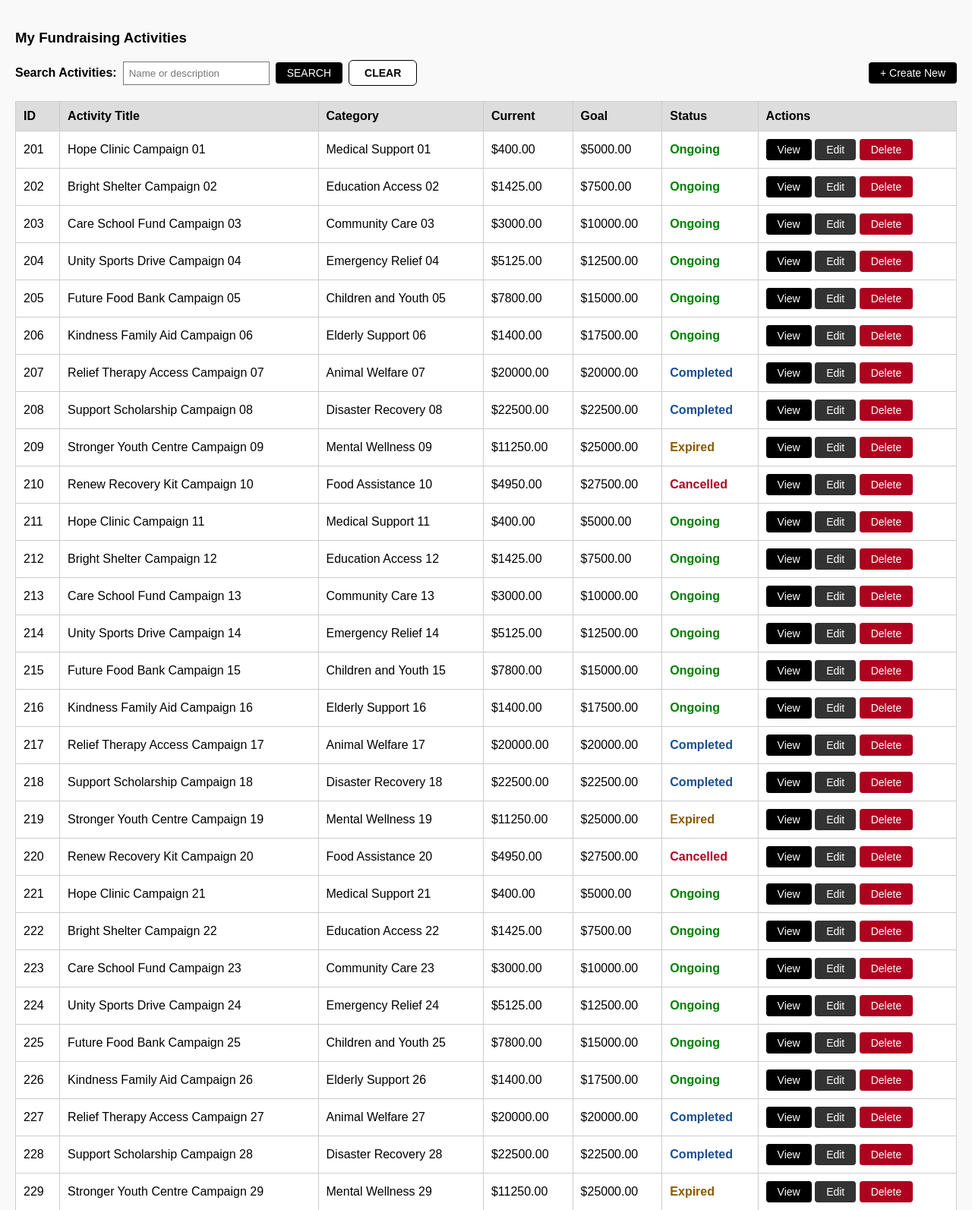
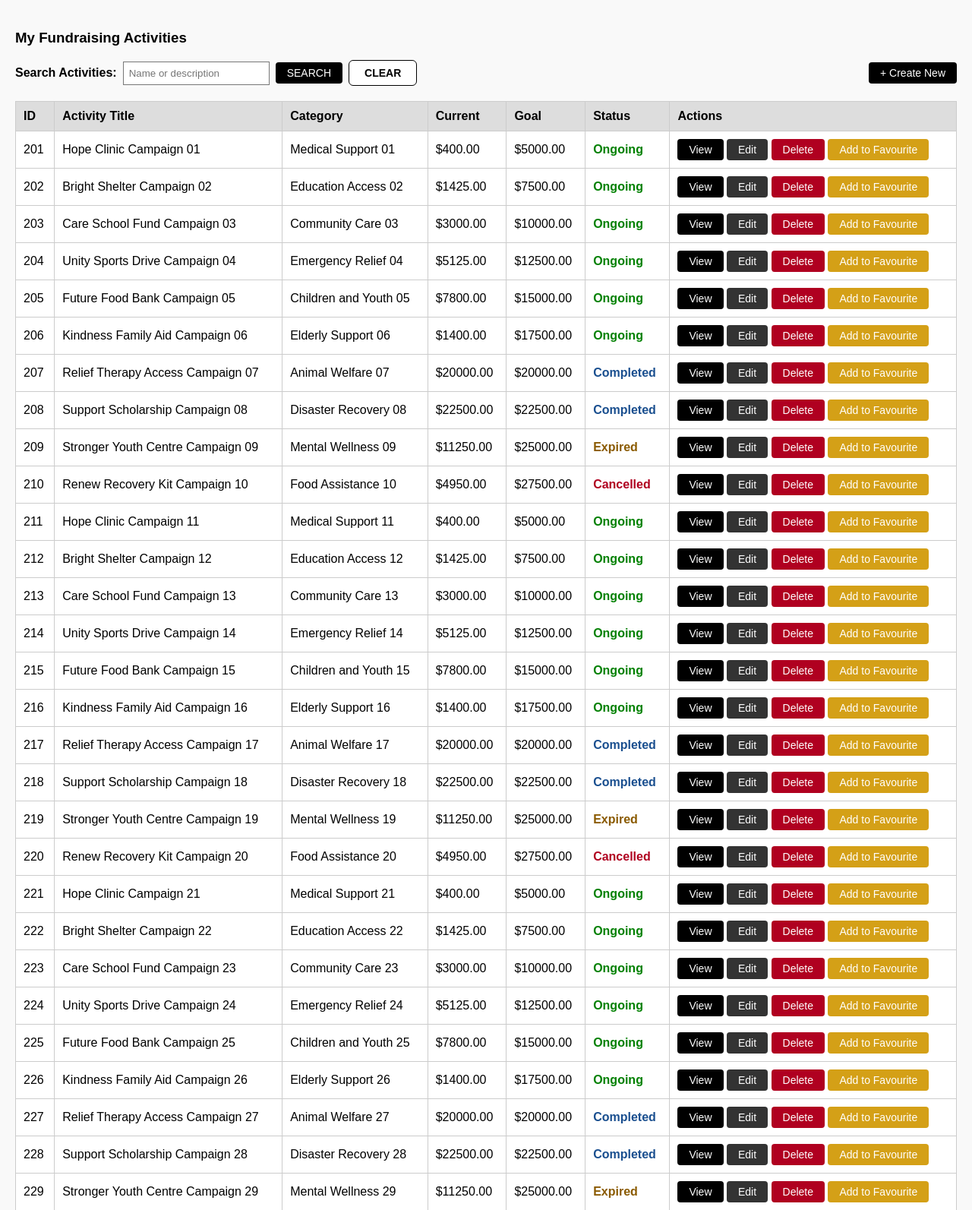
Before and after one commit to Anythingsaf22/CSIT314-SDM, a Flask app: page /activities in a window 1280 px wide. Shown: the part 142-1735 px from the top of the page at 76% size. Run offline with Flask 3, Linux system fonts and the light colour scheme; data comes from the database, SQL or seed files in the repository.

Commit message:
add 'add to favourite' function
add 'add to favourite' function

```diff
--- a/templates/activities/list_activities.html
+++ b/templates/activities/list_activities.html
@@ -20,6 +20,7 @@
         .btn-view { background: #000; color: white; }
         .btn-edit { background: #333; color: white; }
         .btn-delete { background: #b00020; color: white; }
+        .btn-Fav { background: #d4a017; color: white; }
         .btn-outline { background: white; color: black; border: 1px solid black; padding: 8px 20px; border-radius: 6px; font-weight: bold; cursor: pointer; }
         .status-ongoing { color: green; font-weight: bold; }
         .status-completed { color: #1a4f8f; font-weight: bold; }
@@ -113,6 +114,7 @@
                                     class="btn btn-view"
                                     type="button"
                                     data-view-count="{{ activity.viewCount }}"
+                                    data-favourite-count="{{ activity.favouriteCount }}"
                                     onclick='openActivityModal(this,
                                     {{ activity.activityName|tojson }},
                                     {{ activity.activityStatus|tojson }},
@@ -137,6 +139,11 @@
                                     onclick='openDeleteActivityModal({{ activity.activityId|tojson }}, {{ activity.activityName|tojson }})'
                                 >
                                     Delete
+                                </button>
+                                <button class="btn btn-Fav"
+                                    type="button"
+                                    onclick='openAddFavModal({{ activity.activityId|tojson }}, {{ activity.activityName|tojson }})'>
+                                    Add to Favourite
                                 </button>
                             </td>
                         </tr>
@@ -194,6 +201,20 @@
         </div>
     </div>
 
+    <div id="addFavModal" class="modal-overlay">
+        <div class="modal-simple">
+            <h3>Added to Favourites</h3>
+            <p id="addFavMessage"></p>
+            <div class="modal-actions">
+                <button class="btn btn-black"
+                        type="button"
+                        onclick="closeModal('addFavModal')">
+                    Close
+                </button>
+            </div>
+        </div>
+    </div>
+
     <script>
         function openActivityModal(
             button,
@@ -233,7 +254,7 @@
 
             document.getElementById("view-count").innerText = currentViewCount;
 
-            document.getElementById("favourite-count").innerText = favouriteCount;
+            document.getElementById("favourite-count").innerText = Number(button.dataset.favouriteCount);
 
             recordView(activityId);
 
@@ -254,6 +275,40 @@
             document.getElementById("deleteModal").style.display = "flex";
         }
 
+        function openAddFavModal(activityId, activityName) {
+            fetch("{{ url_for('favourites_list.add_favourite_list') }}", {
+                method: "POST",
+                headers: {
+                    "Content-Type": "application/x-www-form-urlencoded"
+                },
+                body: "activityId=" + encodeURIComponent(activityId)
+            })
+            .then(response => response.json())
+            .then(data => {
+
+                const msg = document.getElementById("addFavMessage");
+
+                if (data.success) {
+                    msg.innerText =
+                        `"${activityName}" has been added to your favourite list.`;
+                    const viewButtons = document.querySelectorAll(".btn-view");
+
+                    viewButtons.forEach(button => {
+                        if (button.getAttribute("onclick").includes(activityId)) {
+                            let currentFavCount = Number(button.dataset.favouriteCount);
+                            currentFavCount += 1;
+                            button.dataset.favouriteCount = currentFavCount;
+                        }
+                    });
+                }
+                else {
+                    msg.innerText = data.message;
+                }
+
+                document.getElementById("addFavModal").style.display = "flex";
+            });
+        }
+
         function recordView(activityId) {
             fetch("/activities/recordView/" + activityId, {
             method: "POST"
```
